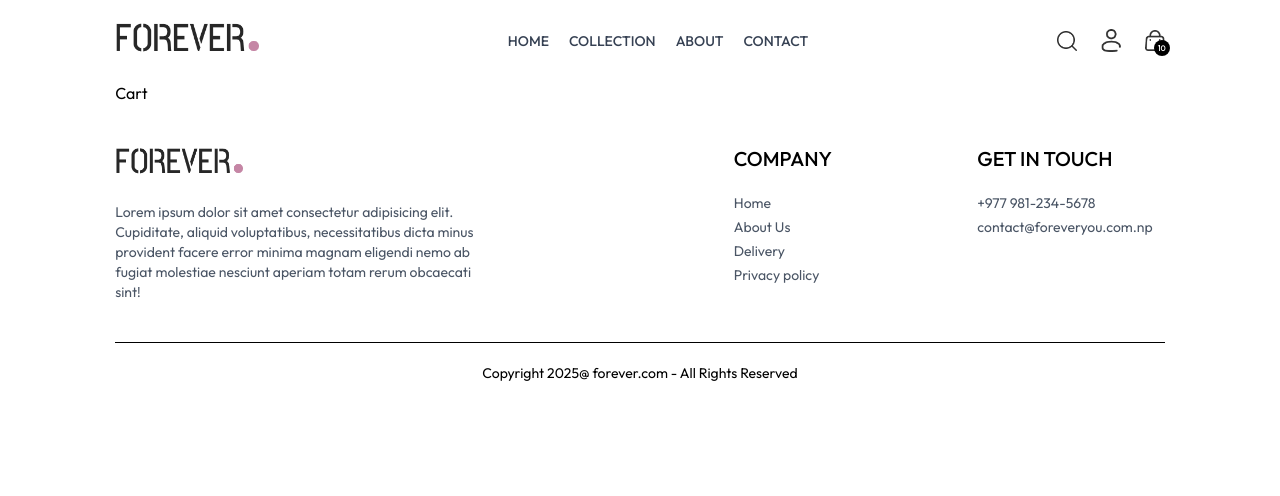
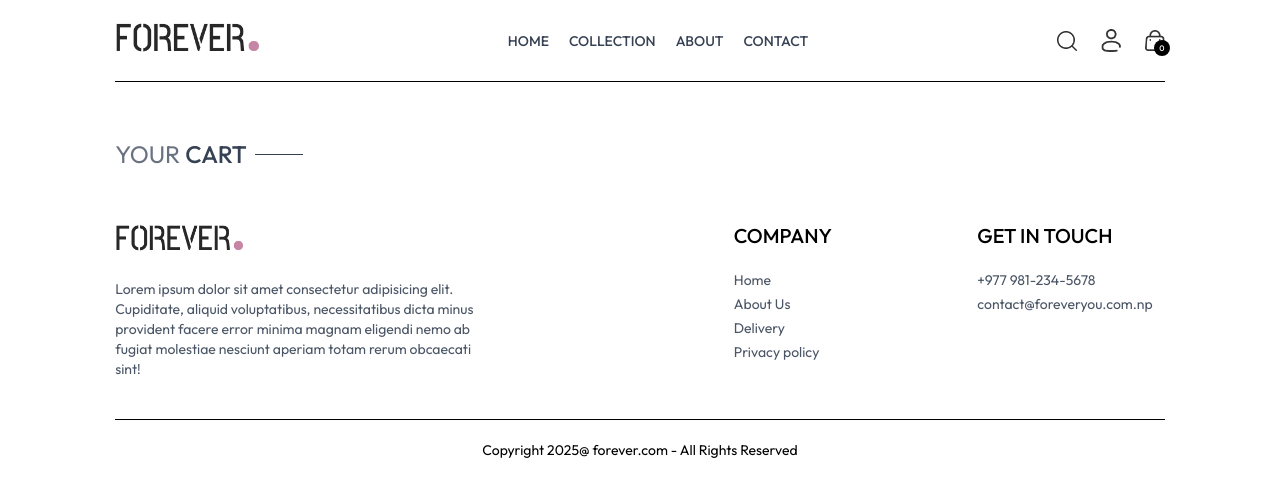
Before and after one commit to milancodess/ecommerce-app, a React (Vite) app in the folder frontend/: page /cart in a window 1280 px wide. Shown: the top 496 px of the page. Built offline with nearby package versions, Linux system fonts and the light colour scheme.

Commit message:
Implement cart functionality with addToCart method and display cart items in Cart page

```diff
--- a/frontend/src/App.jsx
+++ b/frontend/src/App.jsx
@@ -12,10 +12,12 @@
 import { Navbar } from "./components/Navbar";
 import Footer from "./components/Footer";
 import SearchBar from "./components/SearchBar";
+import { ToastContainer, toast } from "react-toastify";
 
 const App = () => {
   return (
     <div className="px-4 sm:px-[5vw] md:px-[7vw] lg:px-[9vw]">
+      <ToastContainer />
       <Navbar />
       <SearchBar />
       <Routes>
--- a/frontend/src/components/Navbar.jsx
+++ b/frontend/src/components/Navbar.jsx
@@ -6,7 +6,7 @@
 export const Navbar = () => {
   const [visible, setVisible] = useState(false);
 
-  const { setShowSearch } = useContext(ShopContext);
+  const { getCartCount, setShowSearch } = useContext(ShopContext);
 
   return (
     <div className="relative flex items-center justify-between py-5 font-medium">
@@ -64,7 +64,7 @@
         <Link to="/cart" className="relative">
           <img src={assets.cart_icon} className="w-5 min-w-5" alt="Cart" />
           <p className="absolute right-[-5px] bottom-[-5px] w-4 text-center leading-4 bg-black text-white aspect-square rounded-full text-[8px]">
-            10
+            {getCartCount()}
           </p>
         </Link>
 
--- a/frontend/src/context/ShopContext.jsx
+++ b/frontend/src/context/ShopContext.jsx
@@ -1,5 +1,6 @@
-import { createContext, useState } from "react";
+import { createContext, useEffect, useState } from "react";
 import { products } from "../assets/assets";
+import { toast } from "react-toastify";
 
 // Create the context
 export const ShopContext = createContext();
@@ -10,6 +11,41 @@
   const delivery_fee = 10;
   const [search, setSearch] = useState("");
   const [showSearch, setShowSearch] = useState(false);
+  const [cartItems, setCartItems] = useState({});
+
+  const addToCart = async (itemId, size) => {
+    if (!size) {
+      toast.error("Select Product Size");
+      return;
+    }
+    let cartData = structuredClone(cartItems);
+
+    if (cartData[itemId]) {
+      if (cartData[itemId][size]) {
+        cartData[itemId][size] += 1;
+      } else {
+        cartData[itemId][size] = 1;
+      }
+    } else {
+      cartData[itemId] = {};
+      cartData[itemId][size] = 1;
+    }
+    setCartItems(cartData);
+  };
+
+  const getCartCount = () => {
+    let totalCount = 0;
+    for (const items in cartItems) {
+      for (const item in cartItems[items]) {
+        try {
+          if (cartItems[items][item] > 0) {
+            totalCount += cartItems[items][item];
+          }
+        } catch (error) {}
+      }
+    }
+    return totalCount;
+  };
 
   const value = {
     products,
@@ -19,6 +55,9 @@
     setSearch,
     showSearch,
     setShowSearch,
+    cartItems,
+    addToCart,
+    getCartCount,
   };
 
   return (
--- a/frontend/src/pages/Cart.jsx
+++ b/frontend/src/pages/Cart.jsx
@@ -1,7 +1,70 @@
-import React from "react";
+import React, { useContext, useEffect, useState } from "react";
+import { ShopContext } from "../context/ShopContext";
+import Title from "../components/Title";
 
 const Cart = () => {
-  return <div>Cart</div>;
+  const { products, currency, cartItems } = useContext(ShopContext);
+
+  const [cartData, setCartData] = useState([]);
+
+  useEffect(() => {
+    const tempData = [];
+    for (const items in cartItems) {
+      for (const item in cartItems[items]) {
+        if (cartItems[items][item] > 0) {
+          tempData.push({
+            _id: items,
+            size: item,
+            quatity: cartItems[items][item],
+          });
+        }
+      }
+    }
+    setCartData(tempData);
+  }, [cartItems]);
+  return (
+    <div className="border-t pt-14">
+      <div className="text-2xl mb-3">
+        <Title text1={"YOUR"} text2={"CART"} />
+      </div>
+      <div>
+        {cartData.map((item, index) => {
+          const productData = products.find(
+            (product) => product._id === item._id
+          );
+          return (
+            <div
+              key={index}
+              className="py-4 border-t border-b text-gray-700 grid grid-cols-[4fr_0.5fr_0.5fr sm:grid-cosl[4fr_2fr_0.5fr] items-center gap-4"
+            >
+              <div className="flex items-start gap-6">
+                <img
+                  className="w-16 sm:w-20"
+                  src={productData.image[0]}
+                  alt=""
+                />
+                <div>
+                  <p className="text-xs sm:text-lg font-medium">
+                    {productData.name}
+                  </p>
+                  <div className="flex items-center gap-5 mt-2">
+                    <p>
+                      {currency}
+                      {productData.price}
+                    </p>
+                    <p className="px-2 sm:px-3 sm:py-1 border bg-slate-50">
+                      {item.size}
+                    </p>
+                  </div>
+                </div>
+              </div>
+              <input type="number" min={1} defaultValue={item.quatity} />
+            </div>
+          );
+        })}
+      </div>
+    </div>
+  );
 };
 
 export default Cart;
--- a/frontend/src/pages/Product.jsx
+++ b/frontend/src/pages/Product.jsx
@@ -6,7 +6,7 @@
 
 const Product = () => {
   const { productId } = useParams();
-  const { products, currency } = useContext(ShopContext);
+  const { products, currency, addToCart } = useContext(ShopContext);
   const [productData, setProductData] = useState(false);
   const [image, setImage] = useState("");
   const [size, setSize] = useState("");
@@ -79,7 +79,10 @@
               ))}
             </div>
           </div>
-          <button className="bg-black text-white px-8 py-3 text-sm active:bg-gray-700">
+          <button
+            onClick={() => addToCart(productData._id, size)}
+            className="bg-black text-white px-8 py-3 text-sm active:bg-gray-700"
+          >
             ADD TO CART
           </button>
           <hr className="mt-8 sm:w-4/5" />
```
